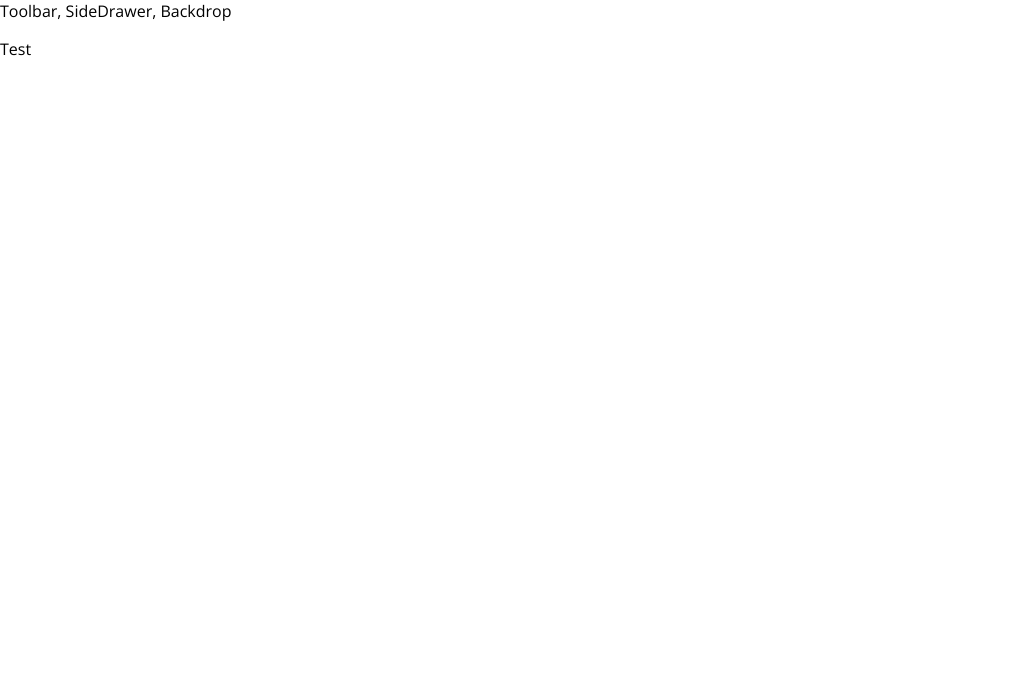
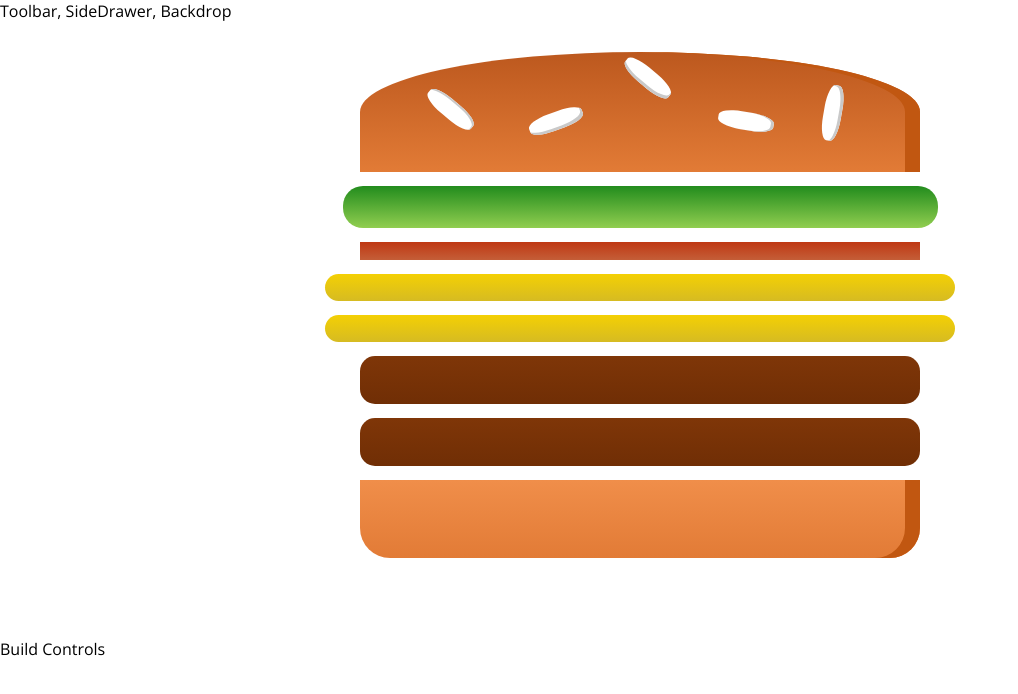
Before and after one commit to DarthVeka/burger-builder, a React app: page / in a window 1280 px wide. Shown: the top 694 px of the page, without its empty margins (0-1018 px from the left). Built offline with nearby package versions, Linux system fonts and the light colour scheme.

Commit message:
outputing visual representation of our burger using state

```diff
--- a/package.json
+++ b/package.json
@@ -31,6 +31,7 @@
     "postcss-flexbugs-fixes": "3.2.0",
     "postcss-loader": "2.0.8",
     "promise": "8.0.1",
+    "prop-type": "0.0.1",
     "raf": "3.4.0",
     "react": "^16.2.0",
     "react-dev-utils": "^5.0.0",
--- a/src/App.js
+++ b/src/App.js
@@ -1,13 +1,14 @@
 import React, { Component } from 'react';
 
 import Layout from './components/Layout/Layout';
+import BurgerBuilder from './containers/BurgerBuilder/BurgerBuilder'
 
 class App extends Component {
   render() {
     return (
       <div>
         <Layout>
-          <p>Test</p>
+          <BurgerBuilder />
         </Layout>
       </div>
     );
--- /dev/null
+++ b/src/components/Burger/Burger.css
@@ -0,0 +1,30 @@
+.Burger {
+    width: 90%;
+    margin: auto;
+    height: 300px;
+    overflow: scroll;
+    text-align: center;
+    font-weight: bold;
+    font-size: 1.2rem;
+}
+
+@media (min-width: 500px) and (min-height: 400px) {
+    .Burger {
+        width: 350px;
+        height: 300px;
+    }
+}
+
+@media (min-width: 500px) and (min-height: 401px) {
+    .Burger {
+        width: 450px;
+        height: 400px;
+    }
+}
+
+@media (min-width: 1000px) and (min-height: 700px) {
+    .Burger {
+        width: 700px;
+        height: 600px;
+    }
+}
--- /dev/null
+++ b/src/components/Burger/Burger.js
@@ -0,0 +1,25 @@
+import React from 'react';
+
+import classes from './Burger.css';
+import BurgerIngredient from './BurgerIngredient/BurgerIngredient';
+
+const burger = (props) => {
+
+    const transformedIngredients = Object.keys(props.ingredients).map(igKey => {
+            return [...Array(props.ingredients[igKey])].map(( _, i ) => {
+                    return <BurgerIngredient key={igKey + i} type={igKey} />
+                }
+            );
+        }
+    );
+
+    return (
+        <div className={classes.Burger}>
+            <BurgerIngredient type='bread-top' />
+                {transformedIngredients}
+            <BurgerIngredient type='bread-bottom' />
+        </div>
+    );
+};
+
+export default burger;
--- /dev/null
+++ b/src/components/Burger/BurgerIngredient/BurgerIngredient.css
@@ -0,0 +1,113 @@
+.BreadBottom {
+    height: 13%;
+    width: 80%;
+    background: linear-gradient(#F08E4A, #e27b36);
+    border-radius: 0 0 30px 30px;
+    box-shadow: inset -15px 0 #c15711;
+    margin: 2% auto;
+}
+
+.BreadTop {
+    height: 20%;
+    width: 80%;
+    background: linear-gradient(#bc581e, #e27b36);
+    border-radius: 50% 50% 0 0;
+    box-shadow: inset -15px 0 #c15711;
+    margin: 2% auto;
+    position: relative;
+}
+
+.Seeds1 {
+    width: 10%;
+    height: 15%;
+    position: absolute;
+    background-color: white;
+    left: 30%;
+    top: 50%;
+    border-radius: 40%;
+    transform: rotate(-20deg);
+    box-shadow: inset -2px -3px #c9c9c9;
+}
+
+.Seeds1:after {
+    content: "";
+    width: 100%;
+    height: 100%;
+    position: absolute;
+    background-color: white;
+    left: -170%;
+    top: -260%;
+    border-radius: 40%;
+    transform: rotate(60deg);
+    box-shadow: inset -1px 2px #c9c9c9;
+  }
+
+.Seeds1:before {
+    content: "";
+    width: 100%;
+    height: 100%;
+    position: absolute;
+    background-color: white;
+    left: 180%;
+    top: -50%;
+    border-radius: 40%;
+    transform: rotate(60deg);
+    box-shadow: inset -1px -3px #c9c9c9;
+  }
+
+  .Seeds2 {
+    width: 10%;
+    height: 15%;
+    position: absolute;
+    background-color: white;
+    left: 64%;
+    top: 50%;
+    border-radius: 40%;
+    transform: rotate(10deg);
+    box-shadow: inset -3px 0 #c9c9c9;
+  }
+
+  .Seeds2:before {
+    content: "";
+    width: 100%;
+    height: 100%;
+    position: absolute;
+    background-color: white;
+    left: 150%;
+    top: -130%;
+    border-radius: 40%;
+    transform: rotate(90deg);
+    box-shadow: inset 1px 3px #c9c9c9;
+  }
+
+
+.Meat {
+    width: 80%;
+    height: 8%;
+    background: linear-gradient(#7f3608, #702e05);
+    margin: 2% auto;
+    border-radius: 15px;
+}
+
+.Cheese {
+    width: 90%;
+    height: 4.5%;
+    margin: 2% auto;
+    background: linear-gradient(#f4d004, #d6bb22);
+    border-radius: 20px;
+}
+
+.Salad {
+    width: 85%;
+    height: 7%;
+    margin: 2% auto;
+    background: linear-gradient(#228c1d, #91ce50);
+    border-radius: 20px;
+}
+
+.Bacon {
+    width: 80%;
+    height: 3%;
+    background: linear-gradient(#bf3813, #c45e38);
+    margin: 2% auto;
+}
--- /dev/null
+++ b/src/components/Burger/BurgerIngredient/BurgerIngredient.js
@@ -0,0 +1,48 @@
+import React from 'react';
+
+import PropTypes from 'prop-types';
+import classes from './BurgerIngredient.css';
+
+class BurgerIngredient extends React.Component {
+    render () {
+
+        let ingredient = null;
+
+        switch (this.props.type) {
+            case ('bread-bottom'):
+                ingredient = <div className={classes.BreadBottom}></div>;
+                break;
+            case ('bread-top'):
+                ingredient = (
+                    <div className={classes.BreadTop}>
+                        <div className={classes.Seeds1}></div>
+                        <div className={classes.Seeds2}></div>
+                    </div>
+                );
+                break;
+            case ('meat'):
+                ingredient = <div className={classes.Meat}></div>;
+                break;
+            case ('cheese'):
+                ingredient = <div className={classes.Cheese}></div>;
+                break;
+            case ('bacon'):
+                ingredient = <div className={classes.Bacon}></div>;
+                break;
+            case ('salad'):
+                ingredient = <div className={classes.Salad}></div>;
+                break;
+            default:
+                ingredient = null;
+        }
+
+        return ingredient;
+    }
+
+}
+
+BurgerIngredient.propTypes = {
+    type: PropTypes.string.isRequired
+}
+
+export default BurgerIngredient;
--- /dev/null
+++ b/src/components/Layout/Layout.css
@@ -0,0 +1,3 @@
+.Content {
+    margin-top: 16px;
+}
--- a/src/components/Layout/Layout.js
+++ b/src/components/Layout/Layout.js
@@ -1,9 +1,13 @@
 import React from 'react'
+
+import classes from './Layout.css';
 
 const layout = (props) => (
     <React.Fragment>
         <div>Toolbar, SideDrawer, Backdrop</div>
-        <main>{props.children}</main>
+        <main className={classes.Content}>
+            {props.children}
+        </main>
     </React.Fragment>
 );
 
--- /dev/null
+++ b/src/containers/BurgerBuilder/BurgerBuilder.js
@@ -0,0 +1,24 @@
+import React from 'react';
+
+import Burger from '../../components/Burger/Burger';
+
+class BurgerBuilder extends React.Component {
+    state = {
+        ingredients: {
+            salad: 1,
+            bacon: 1,
+            cheese: 2,
+            meat: 2
+        }
+    }
+    render() {
+        return(
+            <React.Fragment>
+                <Burger ingredients={this.state.ingredients} />
+                <div>Build Controls</div>
+            </React.Fragment>
+        );
+    }
+}
+
+export default BurgerBuilder;
```
